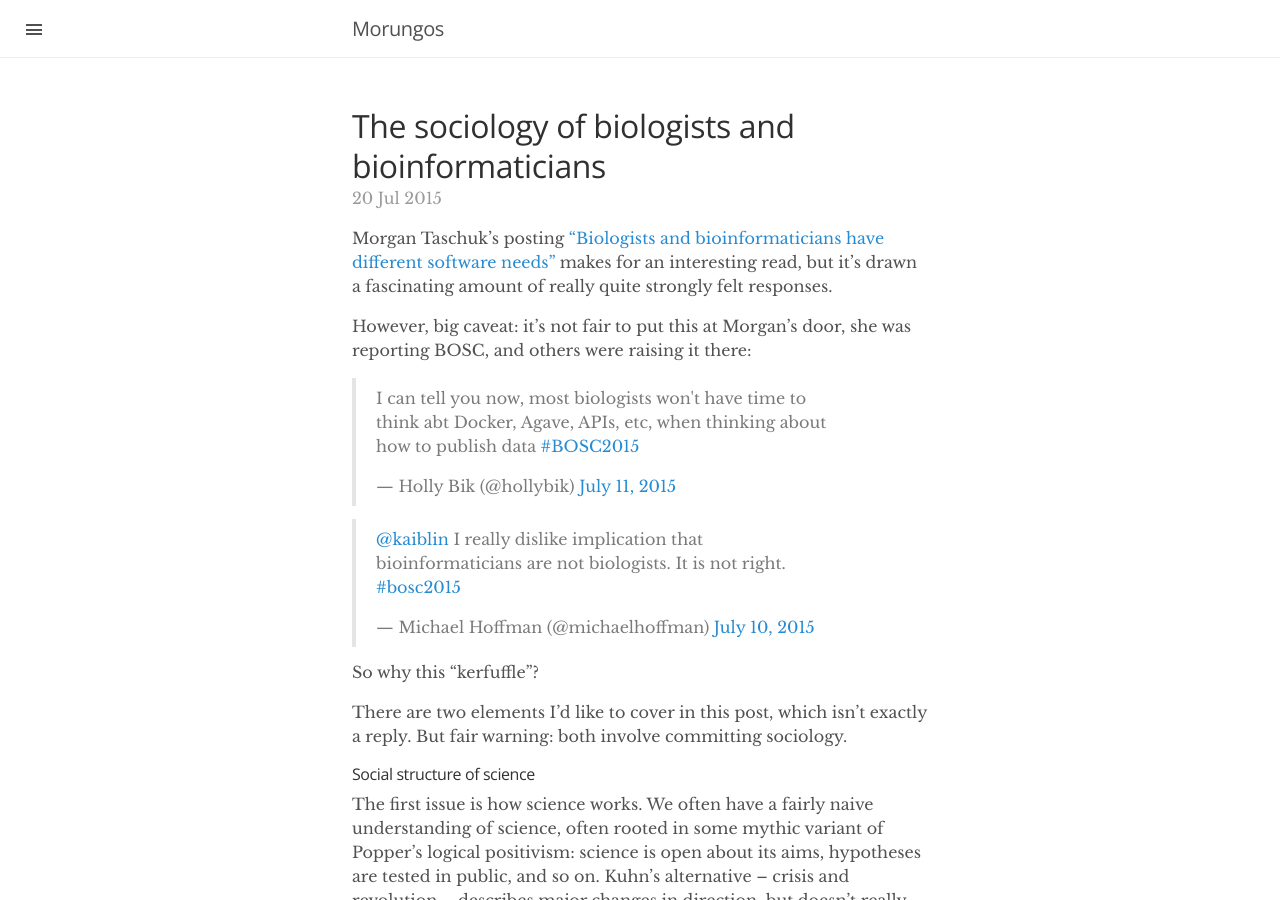
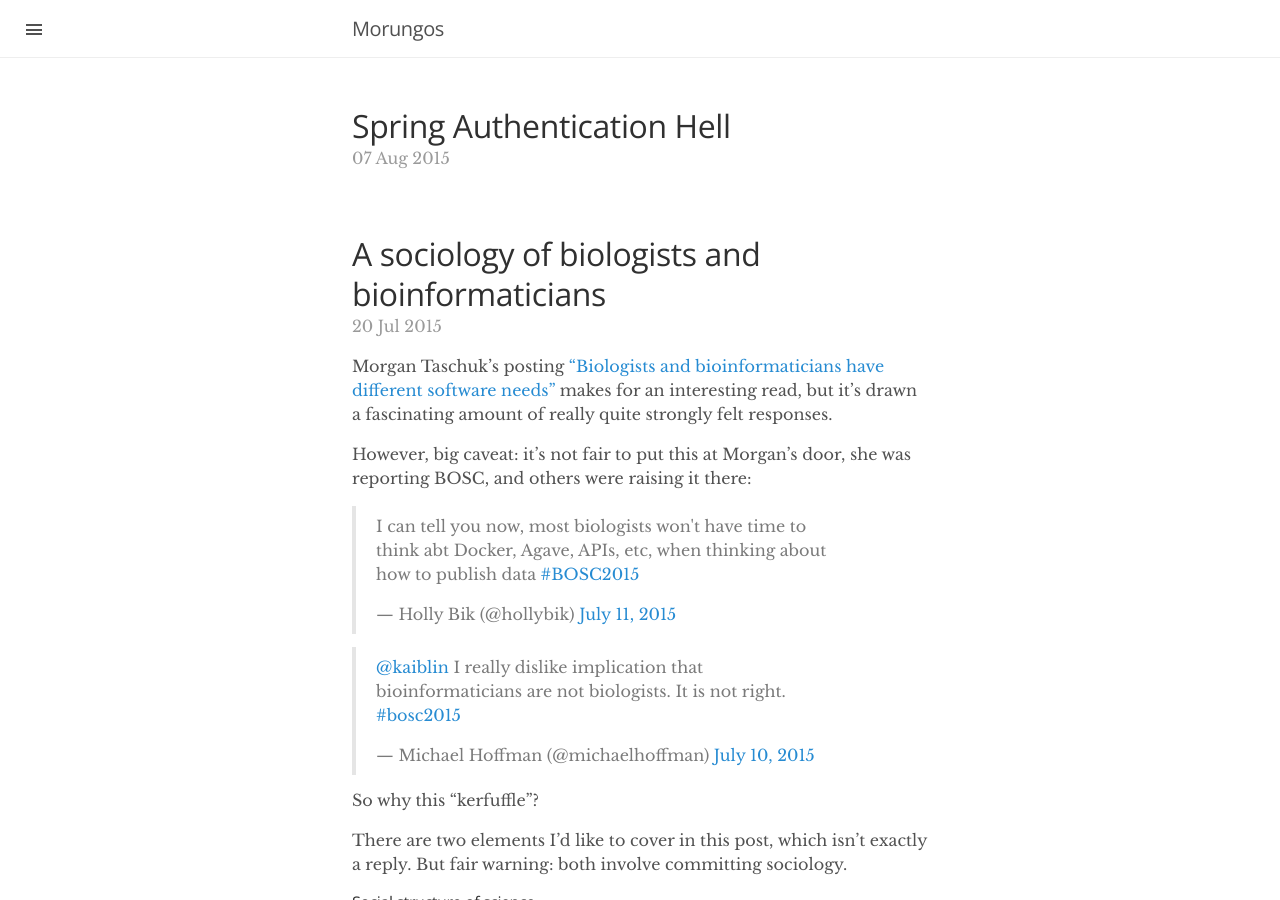
Before and after one commit to morungos/morungos.github.io, a Jekyll site: the page built from index.html, in a window 1280 px wide and 900 px high. Built offline with Jekyll 4.4.1, drawn with Linux system fonts in a browser that asks for light colours; Markdown is read by kramdown in place of the engine named in the settings; the list of posts is cut into pages by our own code; comment, search, counter and statistics services are not loaded.

Commit message:
Added a new post on Spring security issues

```diff
--- a/_posts/2015-07-20-sociology-biologists-bioinformaticians.md
+++ b/_posts/2015-07-20-sociology-biologists-bioinformaticians.md
@@ -1,6 +1,7 @@
 ---
 layout: post
-title: The sociology of biologists and bioinformaticians
+title: A sociology of biologists and bioinformaticians
+draft: true
 ---
 
 Morgan Taschuk's posting ["Biologists and bioinformaticians have different software needs"](https://modernmodelorganism.wordpress.com/2015/07/19/biologists-and-bioinformaticians-have-different-software-needs/) makes for an interesting read, but it's drawn a fascinating amount of really quite strongly felt responses.
```
Also changed, not shown: _posts/2015-08-07-spring-authentication-hell.md (added).
